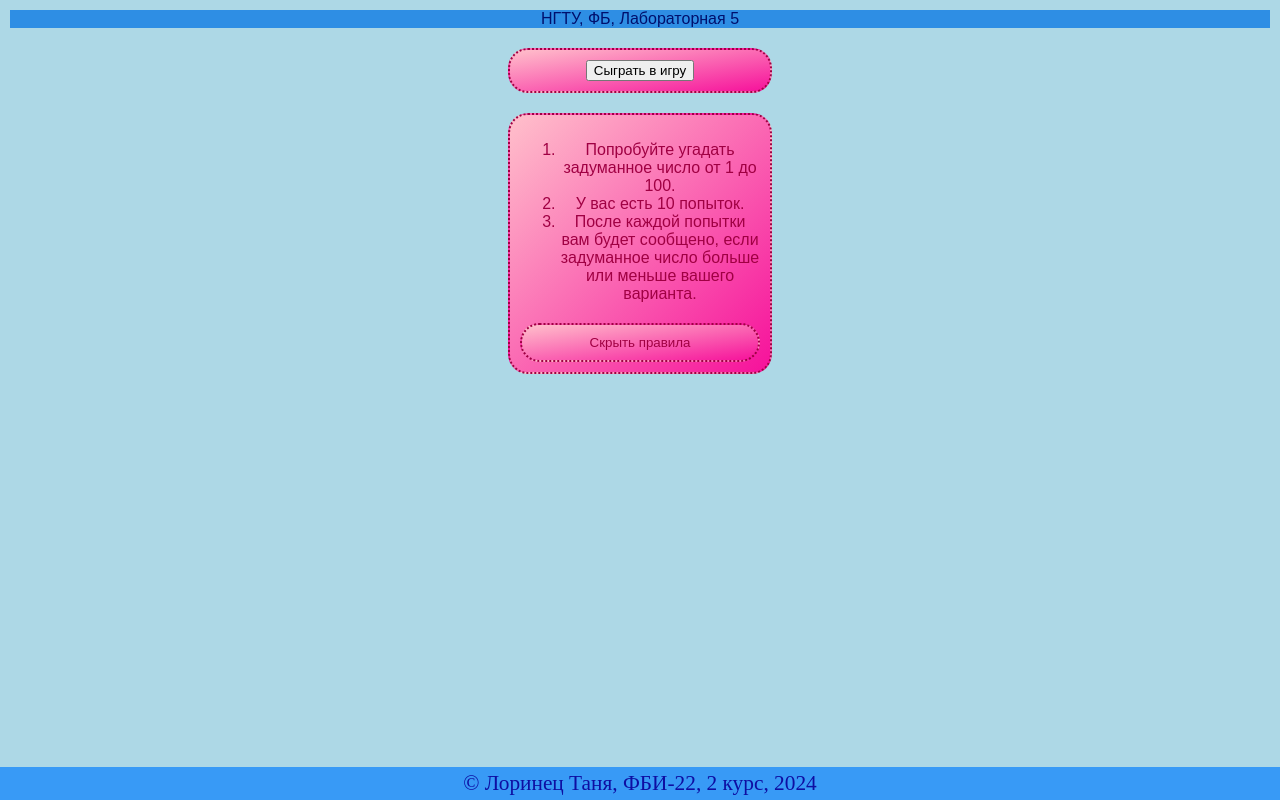
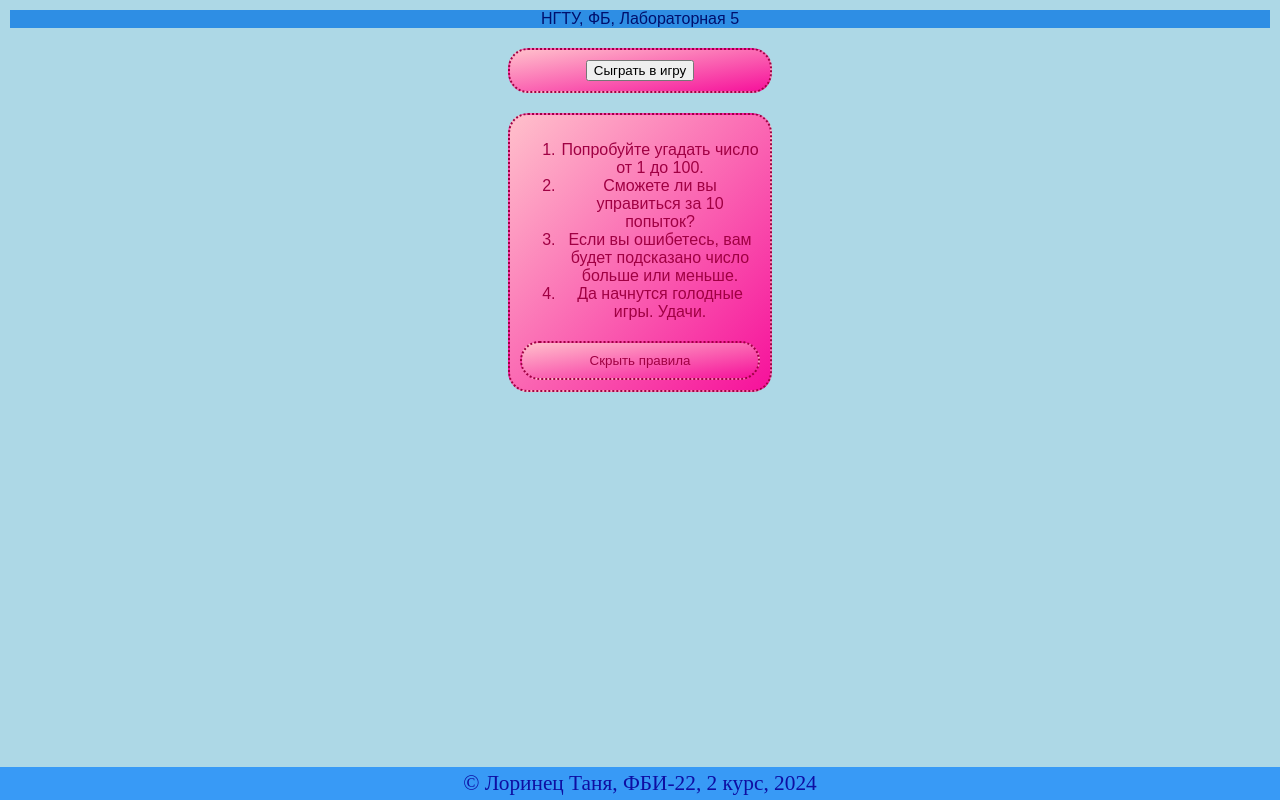
Before and after one commit to Tay1808/TayWeb, a plain HTML site: page lab6/random.html in a window 1280 px wide. Both pictures are taken after a click on the button "Показать правила игры". Drawn offline with Linux system fonts and the light colour scheme.

Commit message:
Правила игры

```diff
--- a/lab6/random.html
+++ b/lab6/random.html
@@ -120,9 +120,10 @@
             <button class="game" id="showrul" onclick="showRules()">Показать правила игры</button>
             <div id="rules" style="display: none;">
                 <ol>
-                    <li>Попробуйте угадать задуманное число от 1 до 100.</li>
-                    <li>У вас есть 10 попыток.</li>
-                    <li>После каждой попытки вам будет сообщено, если задуманное число больше или меньше вашего варианта.</li>
+                    <li>Попробуйте угадать число от 1 до 100.</li>
+                    <li>Сможете ли вы управиться за 10 попыток?</li>
+                    <li>Если вы ошибетесь, вам будет подсказано число больше или меньше.</li>
+                    <li>Да начнутся голодные игры. Удачи.</li>
                 </ol>
             </div>
             <button class="game" id="hideRulesBtn" style="display: none;" onclick="hideRules()">Скрыть правила</button>
```
